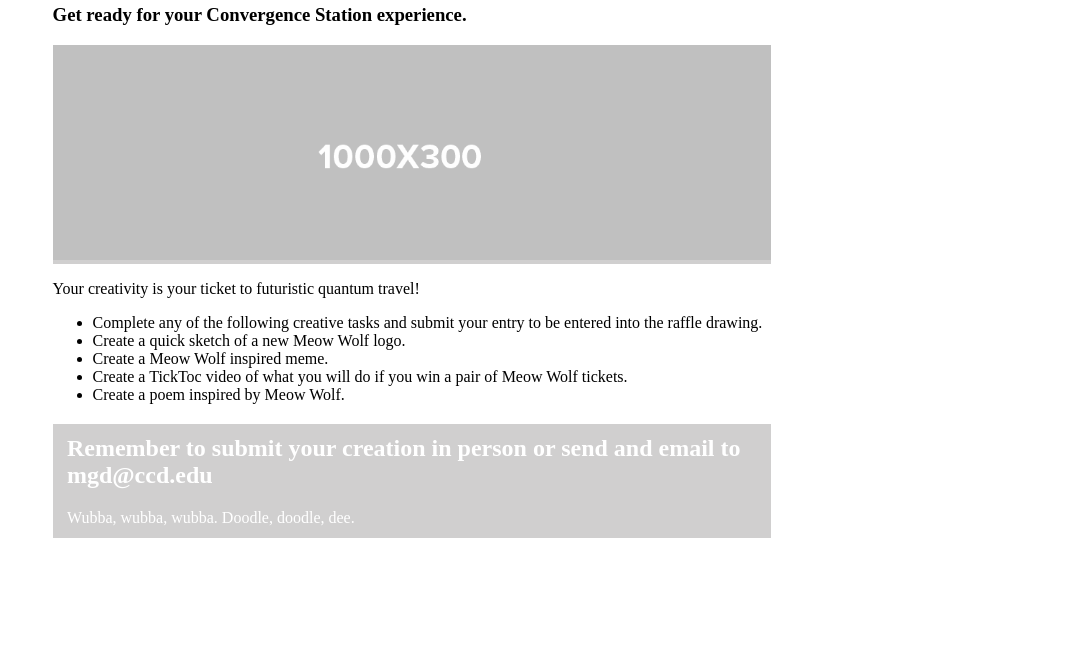
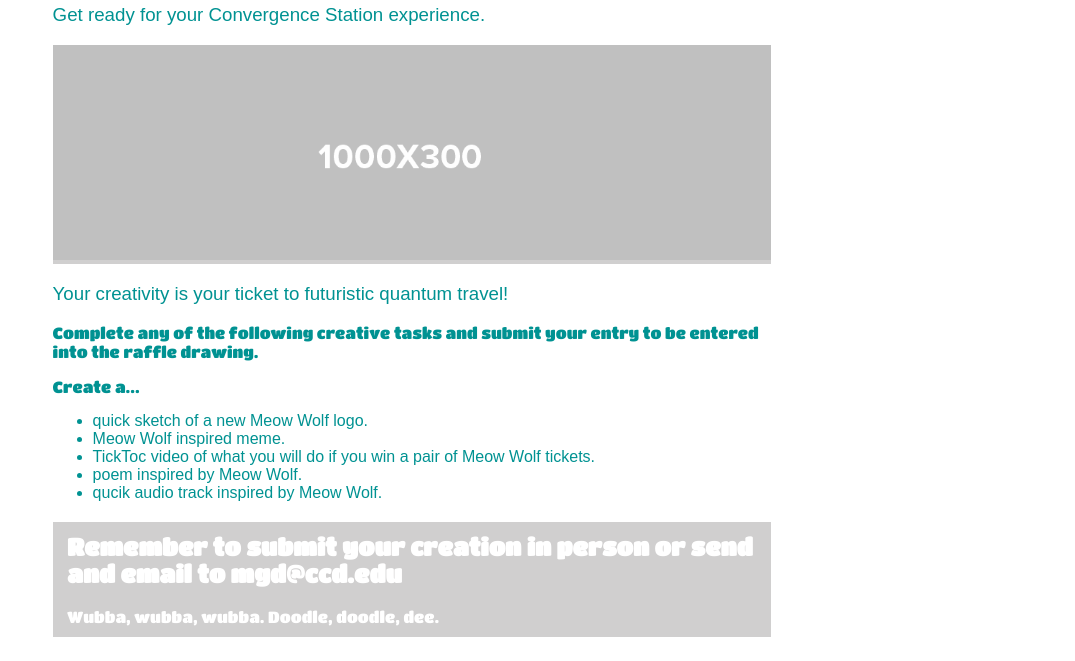
Before and after one commit to wendel001/MeowWolf, a plain HTML site: page index.html in a window 1280 px wide. Shown: the part 154-815 px from the top of the page, without its empty margins (102-1177 px from the left). Drawn offline with Linux system fonts and the light colour scheme.

Commit message:
Google Font

```diff
--- a/BlogPostAssets/styles/blogPostStyle.css
+++ b/BlogPostAssets/styles/blogPostStyle.css
@@ -3,7 +3,7 @@
 	/*Header */
 	background-color: rgba(208,207,207,1.00);
 	overflow: auto;
-	font-family: montserrat, sans-serif;
+	font-family: sans-serif;
 	font-style: normal;
 	font-weight: 400;
 }
@@ -29,16 +29,17 @@
 	/* Links in header */
 	padding-right: 2%;
 }
-#content #mainContent h1, #content #mainContent h2 ul li {
+#content #mainContent h1, #content #mainContent h2, h3, ul, li, p {
 	/* Styling for main headings */
-	color: rgba(146,146,146,1.00);
+	color: rgba(0,146,146,1.00);
+		font-family: 'Titan One', cursive;
 }
-#content #mainContent h3 ul li {
+#content #mainContent h3, ul, li {
 	/*Captions ot Taglines */
-	font-family: source-sans-pro, sans-serif;
+	font-family: sans-serif;
 	font-style: normal;
 	font-weight: 200;
-	color: rgba(146,146,146,1.00);
+	color: rgba(0,146,146,1.00);
 }
 #content #mainContent #bannerImage {
 	/*Container for main banner image */
@@ -47,8 +48,8 @@
 }
 #content #mainContent p ul li {
 	/* All paragraphs under maincontent */
-	color: rgba(146,146,146,1.00);
-	font-family: source-sans-pro, sans-serif;
+	color: rgba(0,146,146,1.00);
+	font-family: sans-serif;
 	font-style: normal;
 	font-weight: 200;
 	text-align: justify;
@@ -76,7 +77,7 @@
 	padding-left: 2%;
 	padding-right: 2%;
 	text-align: justify;
-	font-family: source-sans-pro, sans-serif;
+	font-family: sans-serif;
 	font-style: normal;
 	font-weight: 200;
 	color: rgba(146,146,146,1.00);
--- a/index.html
+++ b/index.html
@@ -6,6 +6,9 @@
 <title>Meow Wolf Madness!</title>
 <link href="BlogPostAssets/styles/blogPostStyle.css" rel="stylesheet" type="text/css">
 <!--The following script tag downloads a font from the Adobe Edge Web Fonts server for use within the web page. We recommend that you do not modify it.--><script>var __adobewebfontsappname__="dreamweaver"</script><script src="http://use.edgefonts.net/montserrat:n4:default;source-sans-pro:n2:default.js" type="text/javascript"></script>
+	<link rel="preconnect" href="https://fonts.googleapis.com">
+<link rel="preconnect" href="https://fonts.gstatic.com" crossorigin>
+<link href="https://fonts.googleapis.com/css2?family=Titan+One&display=swap" rel="stylesheet">
 </head>
 
 <body>
@@ -33,14 +36,17 @@
         <!-- Tagline -->
         Get ready for your Convergence Station experience.</h3>
       <div id="bannerImage"><img src="BlogPostAssets/images/SliderLayerImage.png" alt=""/></div>
-      <p>Your creativity is your ticket to futuristic quantum travel! </p>
-      <ul>
-        <li>Complete any of the following creative tasks and submit your entry to be entered into the raffle drawing.</li>
-        <li>Create a quick sketch of a new Meow Wolf logo.</li>
-        <li>Create a Meow Wolf inspired meme.</li>
-        <li>Create a TickToc video of what you will do if you win a pair of Meow Wolf tickets.</li>
-        <li>Create a poem inspired by Meow Wolf.</li>
-      </ul>
+      <h3>Your creativity is your ticket to futuristic quantum travel!</h3>
+
+        <p>Complete any of the following creative tasks and submit your entry to be entered into the raffle drawing.</p>
+        <p>Create a...&nbsp;</p>
+<ul>
+	<li>quick sketch of a new Meow Wolf logo.</li>
+    <li>Meow Wolf inspired meme.</li>
+    <li>TickToc video of what you will do if you win a pair of Meow Wolf tickets.</li>
+    <li>poem inspired by Meow Wolf.</li>
+    <li>qucik audio track inspired by Meow Wolf.</li>
+    </ul>
       <aside id="authorInfo">
         <!-- The author information is contained here -->
         <h2>Remember to submit your creation in person or send and email to mgd@ccd.edu&nbsp;&nbsp;</h2>
```
